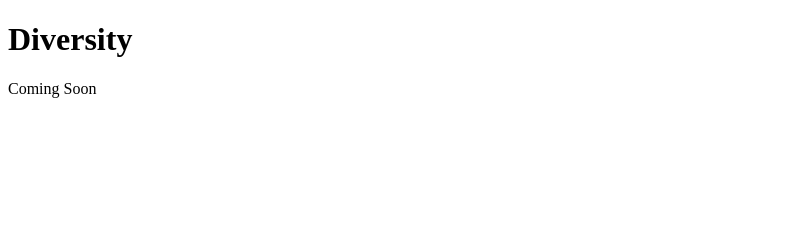
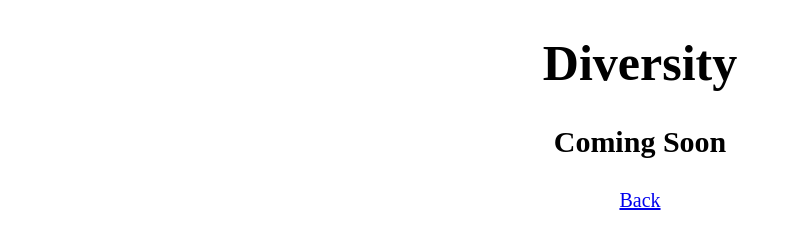
Before and after one commit to chalvors/PerformanceVis, a plain HTML site: page diversity.html in a window 1280 px wide. Shown: the whole page, without its empty margins (0-792 px from the left). Drawn offline with Linux system fonts and the light colour scheme.

Commit message:
Update diversity.html

```diff
--- a/diversity.html
+++ b/diversity.html
@@ -3,9 +3,11 @@
 
 <head>
     <title>Diversity</title>
+    <link rel="stylesheet" type="text/css" href="Styles/index.css">
 </head>
 
-<body>
-    <h1>Diversity</h1>
-    <p>Coming Soon</p>
+<body class="cont">
+    <h1 id="head">Diversity</h1>
+    <h3 id="sub-head">Coming Soon</h3>
+    <a class="link" href="index.html">Back</a>
 </body>
```
